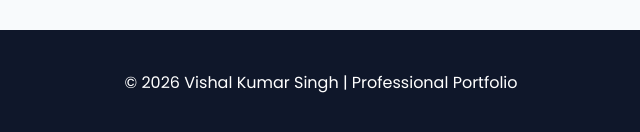
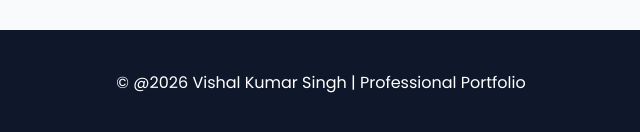
Before and after one commit to singhvk2425-cell/My-Portfolio2, a plain HTML site: page index.html in a window 1280 px wide. Shown: the part 1629-1761 px from the top of the page, 319-959 px from the left. Drawn offline with Linux system fonts and the light colour scheme.

Commit message:
Update index.html

```diff
--- a/index.html
+++ b/index.html
@@ -147,7 +147,7 @@
 </div>
 
 <footer>
-    <p>&copy; 2026 Vishal Kumar Singh | Professional Portfolio</p>
+    <p>&copy; @2026 Vishal Kumar Singh | Professional Portfolio</p>
 </footer>
 
 </body>
```
